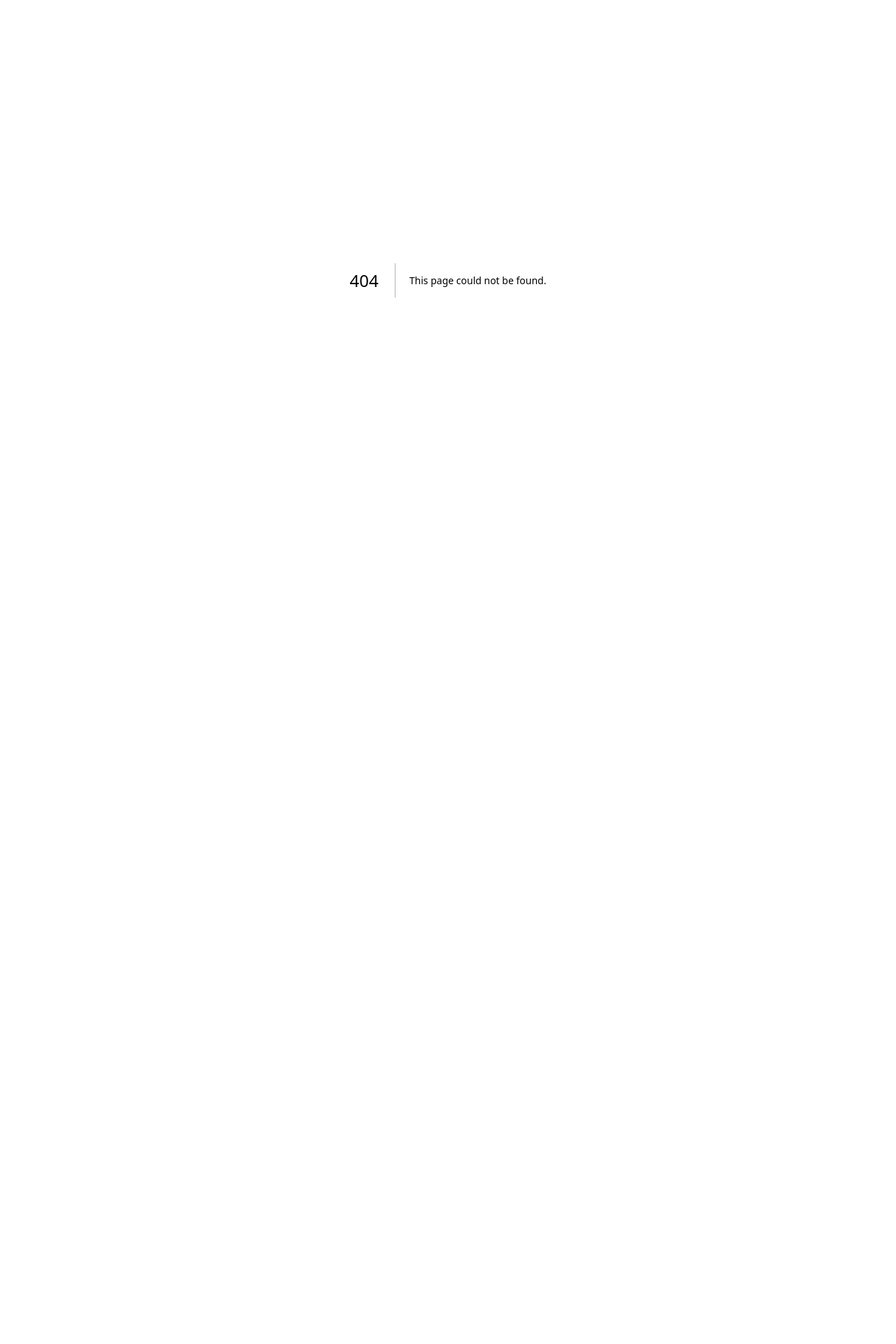
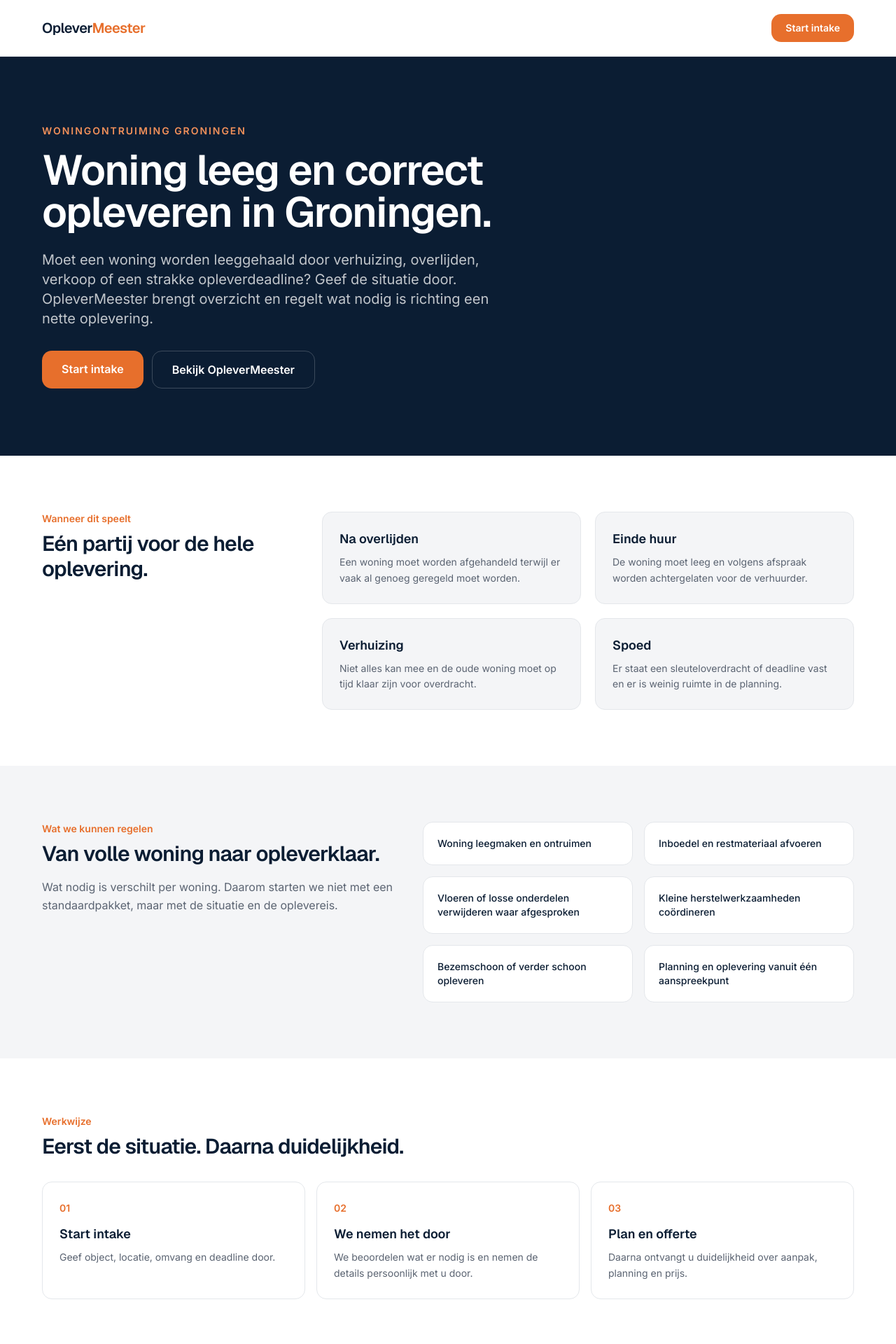
Before and after one commit to sandvlietbv/OpleverMeester, a Next.js app: page /woningontruiming-groningen in a window 1280 px wide. Before the commit this address had no page. Shown: the top 1920 px of the page at 70% size. Before the commit the page ends 800 px from the top, so only its background shows below. Built offline with nearby package versions, Linux system fonts and the light colour scheme.

Commit message:
Add Groningen woningontruiming landing page

```diff
--- /dev/null
+++ b/app/woningontruiming-groningen/page.tsx
@@ -0,0 +1,175 @@
+import type { Metadata } from "next";
+import Link from "next/link";
+import Contact from "@/components/Contact";
+
+export const metadata: Metadata = {
+  title: "Woningontruiming Groningen",
+  description:
+    "Woning laten ontruimen in Groningen? OpleverMeester regelt ontruiming, afvoer en opleverklaar maken vanuit één aanspreekpunt. Start direct de intake.",
+  alternates: {
+    canonical: "/woningontruiming-groningen",
+  },
+  openGraph: {
+    title: "Woningontruiming Groningen | OpleverMeester",
+    description:
+      "Van volle woning naar correct opgeleverd. Eén aanspreekpunt voor woningontruiming in Groningen.",
+    url: "https://oplevermeester.nl/woningontruiming-groningen",
+    type: "website",
+    locale: "nl_NL",
+  },
+};
+
+const JSON_LD = {
+  "@context": "https://schema.org",
+  "@type": "Service",
+  name: "Woningontruiming Groningen",
+  serviceType: "Woningontruiming en opleverklaar maken",
+  provider: {
+    "@type": "LocalBusiness",
+    name: "OpleverMeester",
+    url: "https://oplevermeester.nl",
+  },
+  areaServed: {
+    "@type": "City",
+    name: "Groningen",
+  },
+  url: "https://oplevermeester.nl/woningontruiming-groningen",
+};
+
+export default function WoningontruimingGroningenPage() {
+  return (
+    <>
+      <script
+        type="application/ld+json"
+        dangerouslySetInnerHTML={{ __html: JSON.stringify(JSON_LD) }}
+      />
+
+      <header className="border-b border-surface-mid bg-white">
+        <div className="container-om flex h-16 items-center justify-between md:h-20">
+          <Link href="/" className="font-display text-lg font-semibold tracking-tight text-navy md:text-xl">
+            Oplever<span className="text-orange">Meester</span>
+          </Link>
+          <a
+            href="#intake"
+            className="rounded-om bg-orange px-5 py-2.5 text-sm font-semibold text-white hover:bg-orange-light"
+          >
+            Start intake
+          </a>
+        </div>
+      </header>
+
+      <main>
+        <section className="bg-navy py-16 text-white md:py-24">
+          <div className="container-om max-w-5xl">
+            <p className="text-sm font-semibold uppercase tracking-[0.14em] text-orange-light">
+              Woningontruiming Groningen
+            </p>
+            <h1 className="mt-4 max-w-4xl font-display text-4xl font-semibold leading-tight tracking-tight md:text-6xl">
+              Woning leeg en correct opleveren in Groningen.
+            </h1>
+            <p className="mt-6 max-w-2xl text-lg leading-relaxed text-white/75 md:text-xl">
+              Moet een woning worden leeggehaald door verhuizing, overlijden, verkoop of een strakke opleverdeadline? Geef de situatie door. OpleverMeester brengt overzicht en regelt wat nodig is richting een nette oplevering.
+            </p>
+            <div className="mt-8 flex flex-wrap gap-3">
+              <a
+                href="#intake"
+                className="rounded-om bg-orange px-7 py-3.5 font-semibold text-white hover:bg-orange-light"
+              >
+                Start intake
+              </a>
+              <Link
+                href="/"
+                className="rounded-om border border-white/20 px-7 py-3.5 font-semibold text-white hover:bg-white/10"
+              >
+                Bekijk OpleverMeester
+              </Link>
+            </div>
+          </div>
+        </section>
+
+        <section className="bg-white py-16 md:py-20">
+          <div className="container-om grid gap-10 lg:grid-cols-3">
+            <div>
+              <p className="text-sm font-semibold text-orange">Wanneer dit speelt</p>
+              <h2 className="mt-2 font-display text-3xl font-semibold tracking-tight text-navy">
+                Eén partij voor de hele oplevering.
+              </h2>
+            </div>
+            <div className="lg:col-span-2 grid gap-5 md:grid-cols-2">
+              {[
+                ["Na overlijden", "Een woning moet worden afgehandeld terwijl er vaak al genoeg geregeld moet worden."],
+                ["Einde huur", "De woning moet leeg en volgens afspraak worden achtergelaten voor de verhuurder."],
+                ["Verhuizing", "Niet alles kan mee en de oude woning moet op tijd klaar zijn voor overdracht."],
+                ["Spoed", "Er staat een sleuteloverdracht of deadline vast en er is weinig ruimte in de planning."],
+              ].map(([title, body]) => (
+                <div key={title} className="rounded-om border border-surface-mid bg-surface-light p-6">
+                  <h3 className="font-display text-lg font-semibold text-navy">{title}</h3>
+                  <p className="mt-2 text-sm leading-relaxed text-muted">{body}</p>
+                </div>
+              ))}
+            </div>
+          </div>
+        </section>
+
+        <section className="bg-surface-light py-16 md:py-20">
+          <div className="container-om grid gap-10 lg:grid-cols-[0.9fr_1.1fr]">
+            <div>
+              <p className="text-sm font-semibold text-orange">Wat we kunnen regelen</p>
+              <h2 className="mt-2 font-display text-3xl font-semibold tracking-tight text-navy">
+                Van volle woning naar opleverklaar.
+              </h2>
+              <p className="mt-4 max-w-xl leading-relaxed text-muted">
+                Wat nodig is verschilt per woning. Daarom starten we niet met een standaardpakket, maar met de situatie en de oplevereis.
+              </p>
+            </div>
+            <div className="grid gap-4 sm:grid-cols-2">
+              {[
+                "Woning leegmaken en ontruimen",
+                "Inboedel en restmateriaal afvoeren",
+                "Vloeren of losse onderdelen verwijderen waar afgesproken",
+                "Kleine herstelwerkzaamheden coördineren",
+                "Bezemschoon of verder schoon opleveren",
+                "Planning en oplevering vanuit één aanspreekpunt",
+              ].map((item) => (
+                <div key={item} className="rounded-om border border-surface-mid bg-white p-5 text-sm font-medium text-navy">
+                  {item}
+                </div>
+              ))}
+            </div>
+          </div>
+        </section>
+
+        <section className="bg-white py-16 md:py-20">
+          <div className="container-om max-w-4xl">
+            <p className="text-sm font-semibold text-orange">Werkwijze</p>
+            <h2 className="mt-2 font-display text-3xl font-semibold tracking-tight text-navy">
+              Eerst de situatie. Daarna duidelijkheid.
+            </h2>
+            <div className="mt-8 grid gap-4 md:grid-cols-3">
+              {[
+                ["01", "Start intake", "Geef object, locatie, omvang en deadline door."],
+                ["02", "We nemen het door", "We beoordelen wat er nodig is en nemen de details persoonlijk met u door."],
+                ["03", "Plan en offerte", "Daarna ontvangt u duidelijkheid over aanpak, planning en prijs."],
+              ].map(([number, title, body]) => (
+                <div key={number} className="rounded-om border border-surface-mid p-6">
+                  <span className="text-sm font-semibold text-orange">{number}</span>
+                  <h3 className="mt-3 font-display text-lg font-semibold text-navy">{title}</h3>
+                  <p className="mt-2 text-sm leading-relaxed text-muted">{body}</p>
+                </div>
+              ))}
+            </div>
+          </div>
+        </section>
+
+        <Contact />
+      </main>
+
+      <footer className="border-t border-surface-mid bg-white py-8">
+        <div className="container-om flex flex-col gap-2 text-sm text-muted md:flex-row md:items-center md:justify-between">
+          <p>© OpleverMeester</p>
+          <Link href="/" className="font-medium text-navy hover:text-orange">Terug naar homepage</Link>
+        </div>
+      </footer>
+    </>
+  );
+}
```
